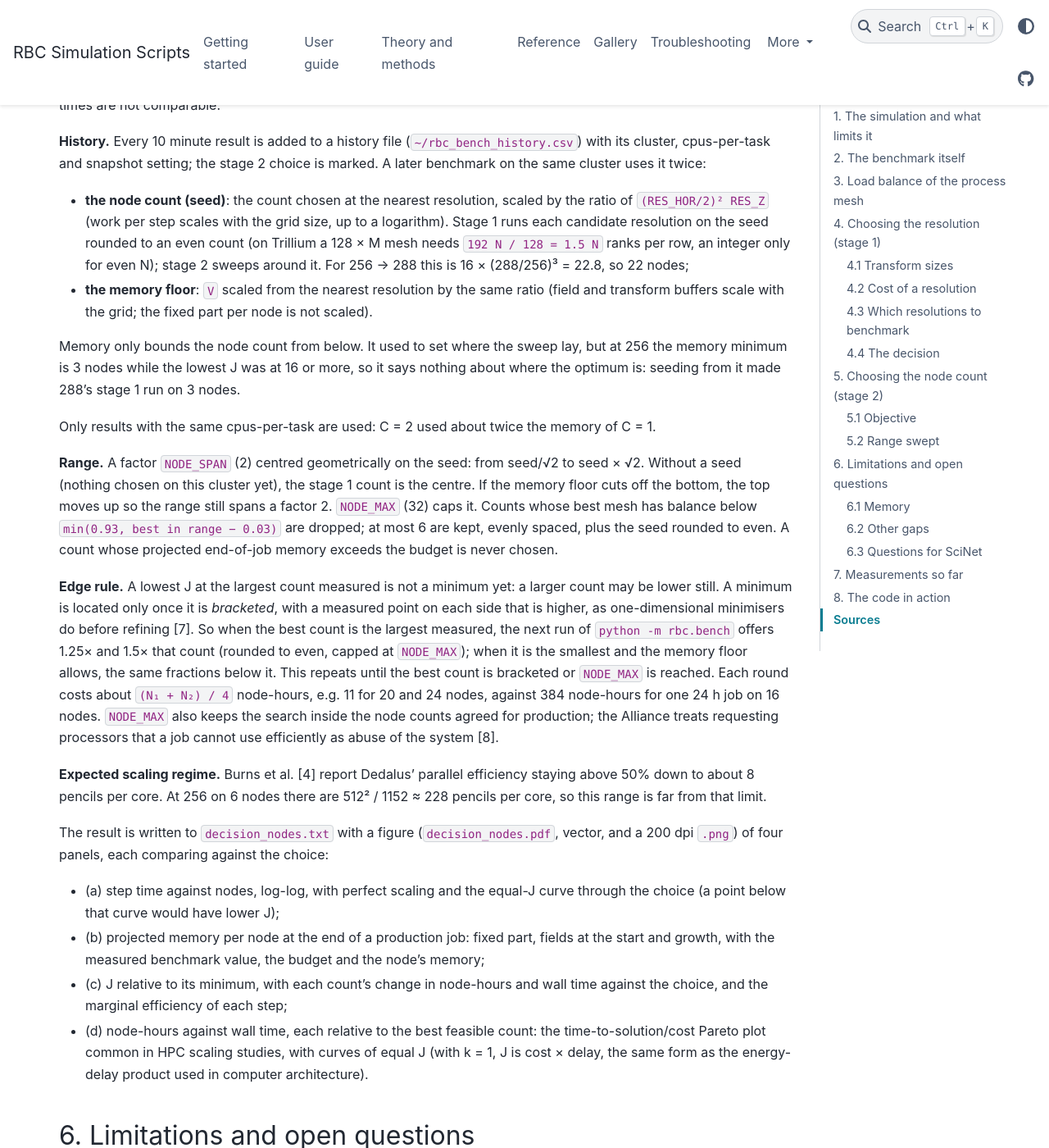
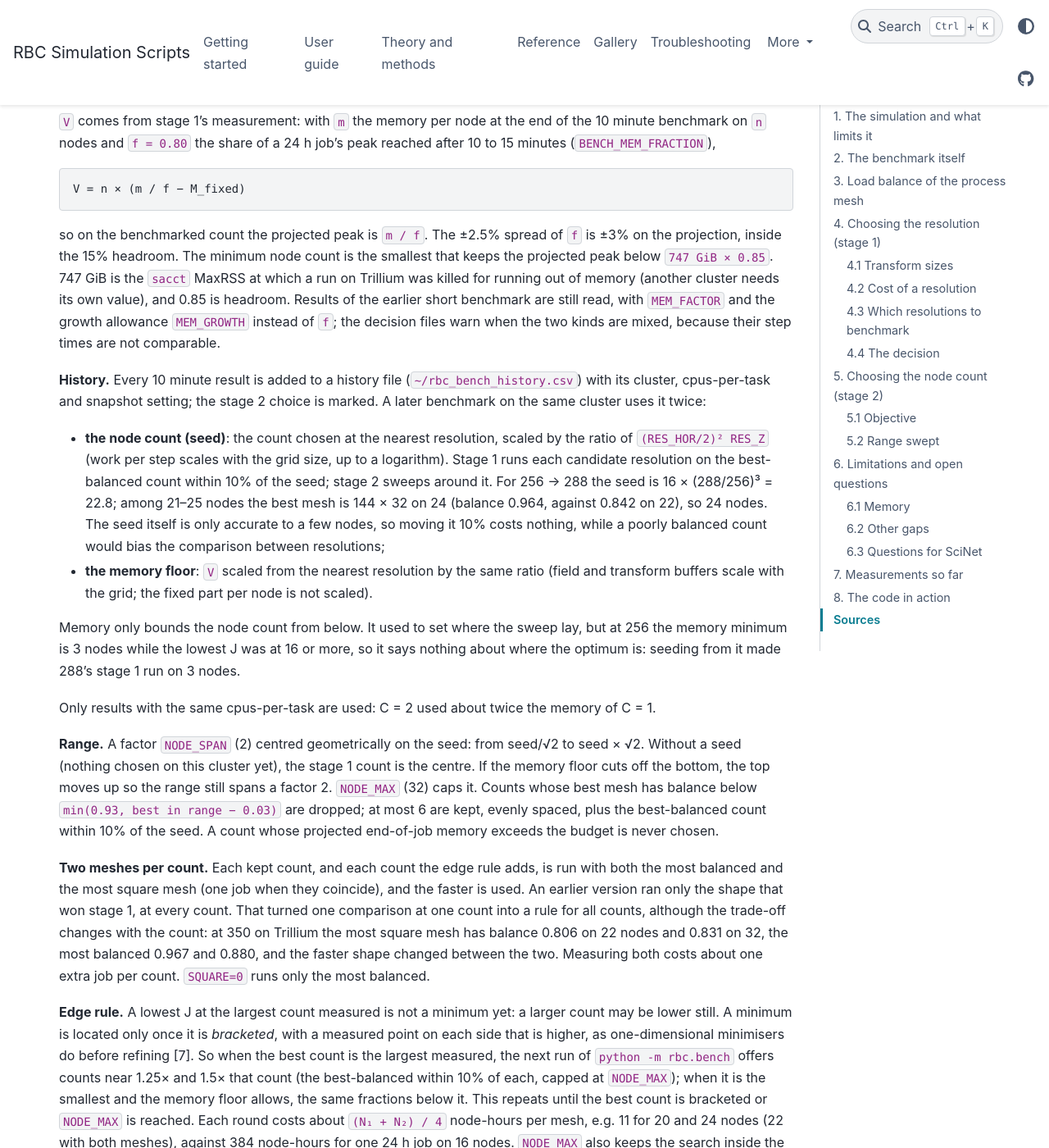
Before and after one commit to ollieinresearch/rbc_scripts, a Sphinx documentation site: the page built from docs/benchmarking.md, in a window 1280 px wide and 1400 px high, scrolled down 7973 px. Shown: the whole window at 82% size. Built offline with Sphinx 7.4.7 and the PyData theme 0.15.4, drawn with Linux system fonts in a browser that asks for light colours; pages that are not in the unit, such as notebooks, are missing from menus; some of the changed text lies outside the part shown.

Commit message:
decision change to benchmarking

```diff
--- a/docs/benchmarking.md
+++ b/docs/benchmarking.md
@@ -7,6 +7,19 @@ convection runs: the vertical resolution `RES_Z`, the MPI process mesh `MESHX ×
 and the node count. We make these choices with short benchmark jobs rather than by
 assumption. Every rule is derived below, the measurements so far are included, and the
 code that implements each step is quoted in §8.
+
+**Objectives.** Every rule below serves one of these; a change to a rule is checked against all of them.
+
+1. **Accuracy.** The resolution is at least the floor (time-averaged spectra spanning at
+   least 4 decades). Above the floor, stage 1 takes the cheapest resolution, or the larger
+   one when the two are within the measured noise (§4.4).
+2. **Node count.** Minimise J = node-hours × wall time (k = 1), up to `NODE_MAX` = 32, the
+   limit agreed with the supervisor; larger runs go to SciNet for review first.
+3. **Measure, don't predict.** Models (balance, memory, scaling) only choose what to
+   measure. No decision should rest on a single run, so one bad run cannot flip it.
+4. **Benchmarking stays cheap.** Each round costs a few percent of one production job.
+5. **Simple and automatic.** One command, `python -m rbc.bench`, run repeatedly from the
+   benchmark folder.
 
 ## 1. The simulation and what limits it
 
@@ -132,7 +145,7 @@ fresh node:
 
 Run order and orientation are confounded, so we don't yet know whether orientation
 matters. Every job now has a rehearsal launch, and stage 1 benchmarks both orientations.
-Stage 2 uses whichever orientation won.
+Stage 2 keeps the orientation that won.
 
 **cpus-per-task.** On the same 8 nodes at 256, `C = 3` (16 × 24 mesh, 2 ranks per L3
 cache) took 1.087 s per step against 0.512 s for `C = 1` (24 × 64), 2.1× slower. Each `C = 3`
@@ -210,8 +223,8 @@ could change the answer. The planner:
 
 1. takes every even `RES_Z` from the floor `F` up to `1.125 F`, and discards rejected tiers;
 2. gives each one the node count chosen before at the nearest resolution on this cluster
-   (§5.2, History), scaled by size and rounded to an even count, but not below its memory
-   minimum (§5.2). Without such a choice, it gets the most balanced count between its
+   (§5.2, History), scaled by size, then moved to the best-balanced count within 10% of
+   that, but not below its memory minimum (§5.2). Without such a choice, it gets the most balanced count between its
    memory minimum (from a prior per-cell memory before anything is measured) and 1.35×
    that;
 3. predicts its relative cost as `(N/F)⁴ log N / log F × prior / e`. The priors are 1.00,
@@ -331,10 +344,12 @@ kinds are mixed, because their step times are not comparable.
 stage 2 choice is marked. A later benchmark on the same cluster uses it twice:
 - **the node count (seed)**: the count chosen at the nearest resolution, scaled by the
   ratio of `(RES_HOR/2)² RES_Z` (work per step scales with the grid size, up to a
-  logarithm). Stage 1 runs each candidate resolution on the seed rounded to an even count
-  (on Trillium a 128 × M mesh needs `192 N / 128 = 1.5 N` ranks per row, an integer only
-  for even N); stage 2 sweeps around it. For 256 → 288 this is 16 × (288/256)³ = 22.8, so
-  22 nodes;
+  logarithm). Stage 1 runs each candidate resolution on the best-balanced count within
+  10% of the seed; stage 2 sweeps around it. For 256 → 288 the seed is
+  16 × (288/256)³ = 22.8; among 21–25 nodes the best mesh is 144 × 32 on 24 (balance
+  0.964, against 0.842 on 22), so 24 nodes. The seed itself is only accurate to a
+  few nodes, so moving it 10% costs nothing, while a poorly balanced count would bias the
+  comparison between resolutions;
 - **the memory floor**: `V` scaled from the nearest resolution by the same ratio (field and
   transform buffers scale with the grid; the fixed part per node is not scaled).
 
@@ -350,17 +365,28 @@ seed × √2. Without a seed (nothing chosen on this cluster yet), the stage 1 c
 centre. If the memory floor cuts off the bottom, the top moves up so the range still spans
 a factor 2. `NODE_MAX` (32) caps it. Counts whose best mesh has balance below
 `min(0.93, best in range − 0.03)` are dropped; at most 6 are kept, evenly spaced, plus the
-seed rounded to even. A count whose projected end-of-job memory exceeds the budget is
-never chosen.
+best-balanced count within 10% of the seed. A count whose projected end-of-job memory
+exceeds the budget is never chosen.
+
+**Two meshes per count.** Each kept count, and each count the edge rule adds, is run with
+both the most balanced and the most square mesh (one job when they coincide), and the
+faster is used. An earlier version ran only the shape that won stage 1, at every count.
+That turned one comparison at one count into a rule for all counts, although the trade-off
+changes with the count: at 350 on Trillium the most square mesh has balance 0.806 on 22
+nodes and 0.831 on 32, the most balanced 0.967 and 0.880, and the faster shape changed
+between the two. Measuring both costs about one extra job per count. `SQUARE=0` runs only
+the most balanced.
 
 **Edge rule.** A lowest J at the largest count measured is not a minimum yet: a larger
 count may be lower still. A minimum is located only once it is *bracketed*, with a measured
 point on each side that is higher, as one-dimensional minimisers do before refining [7]. So
 when the best count is the largest measured, the next run of `python -m rbc.bench` offers
-1.25× and 1.5× that count (rounded to even, capped at `NODE_MAX`); when it is the smallest
+counts near 1.25× and 1.5× that count (the best-balanced within 10% of each, capped at
+`NODE_MAX`); when it is the smallest
 and the memory floor allows, the same fractions below it. This repeats until the best count
-is bracketed or `NODE_MAX` is reached. Each round costs about `(N₁ + N₂) / 4` node-hours,
-e.g. 11 for 20 and 24 nodes, against 384 node-hours for one 24 h job on 16 nodes.
+is bracketed or `NODE_MAX` is reached. Each round costs about `(N₁ + N₂) / 4` node-hours
+per mesh, e.g. 11 for 20 and 24 nodes (22 with both meshes), against 384 node-hours for one
+24 h job on 16 nodes.
 `NODE_MAX` also keeps the search inside the node counts agreed for production; the
 Alliance treats requesting processors that a job cannot use efficiently as abuse of the
 system [8].
```
Also changed, not shown: 2 other files.
